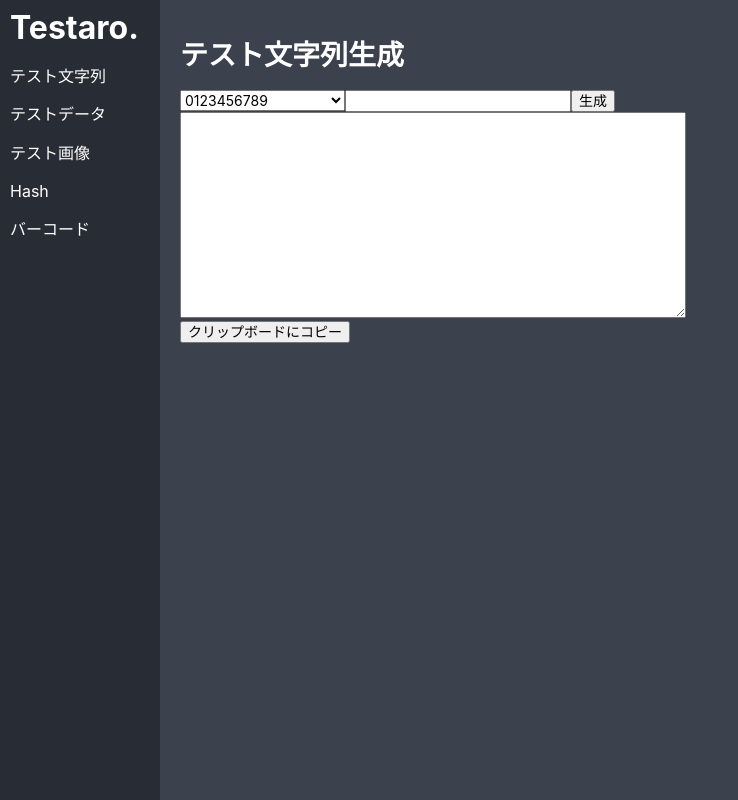
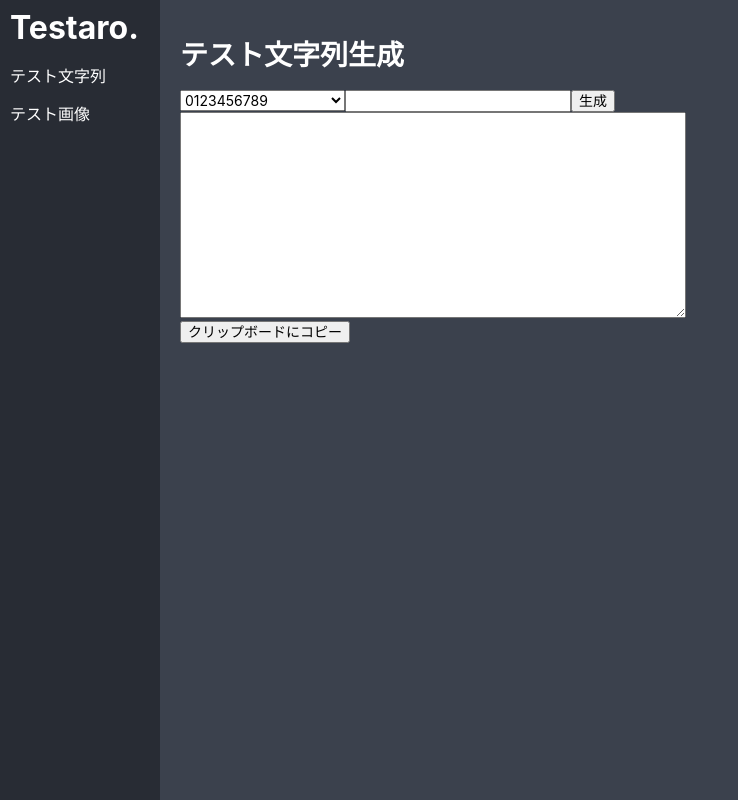
Before and after one commit to jesusisao/testaro, a React (Create React App) app: page / in a window 1280 px wide. Shown: the whole page, without its empty margins (0-738 px from the left). Built offline with nearby package versions, Linux system fonts and the light colour scheme.

Commit message:
ルーティング機能を追加

```diff
--- a/package.json
+++ b/package.json
@@ -14,6 +14,7 @@
     "normalize.css": "^8.0.1",
     "react": "^16.12.0",
     "react-dom": "^16.12.0",
+    "react-router-dom": "^5.1.2",
     "react-scripts": "3.3.0",
     "typescript": "~3.7.2"
   },
@@ -37,5 +38,8 @@
       "last 1 firefox version",
       "last 1 safari version"
     ]
+  },
+  "devDependencies": {
+    "@types/react-router-dom": "^5.1.3"
   }
 }
--- a/src/App.tsx
+++ b/src/App.tsx
@@ -1,17 +1,22 @@
 import React from 'react';
+import { BrowserRouter, Route } from 'react-router-dom';
 import 'normalize.css';
 import './App.scss';
-import Menu from './Menu/Menu'
-import StringGenerator from './StringGenerator/StringGenerator'
+import Menu from './Menu/Menu';
+import StringGenerator from './StringGenerator/StringGenerator';
+import ImageGenerator from './ImageGenerator/ImageGenerator';
 
 const App: React.FC = () => {
   return (
-    <div className="App">
-      <Menu></Menu>
-      <div className="App-container">
-        <StringGenerator />
+    <BrowserRouter>
+      <div className="App">
+        <Menu></Menu>
+        <div className="App-container">
+          <Route exact path='/' component={StringGenerator} />
+          <Route path='/imggen' component={ImageGenerator} />
+        </div>
       </div>
-    </div>
+    </BrowserRouter>
   );
 }
 
--- a/src/Menu/Menu.scss
+++ b/src/Menu/Menu.scss
@@ -19,6 +19,10 @@
     li {
       padding: 10px;
       background-color: #282c34;
+      a {
+        text-decoration: none;
+        color: $config-font-color;
+      }
       &:hover {
         background-color: #6a768d;
       }
--- a/src/Menu/Menu.tsx
+++ b/src/Menu/Menu.tsx
@@ -1,16 +1,17 @@
 import React from 'react';
 import './Menu.scss';
+import { Link } from 'react-router-dom';
 
 const Menu: React.FC = () => {
   return (
     <div className="Menu">
       <h1>Testaro.</h1>
       <ul>
-        <li>テスト文字列</li>
-        <li>テストデータ</li>
-        <li>テスト画像</li>
-        <li>Hash</li>
-        <li>バーコード</li>
+        <li><Link to='/'>テスト文字列</Link></li>
+        {/* <li>テストデータ</li> */}
+        <li><Link to='/imggen'>テスト画像</Link></li>
+        {/* <li>Hash</li> */}
+        {/* <li>バーコード</li> */}
       </ul>
     </div>
   );
```
Also changed, not shown: 1 other file (tests, documents, lock files or other folders).
